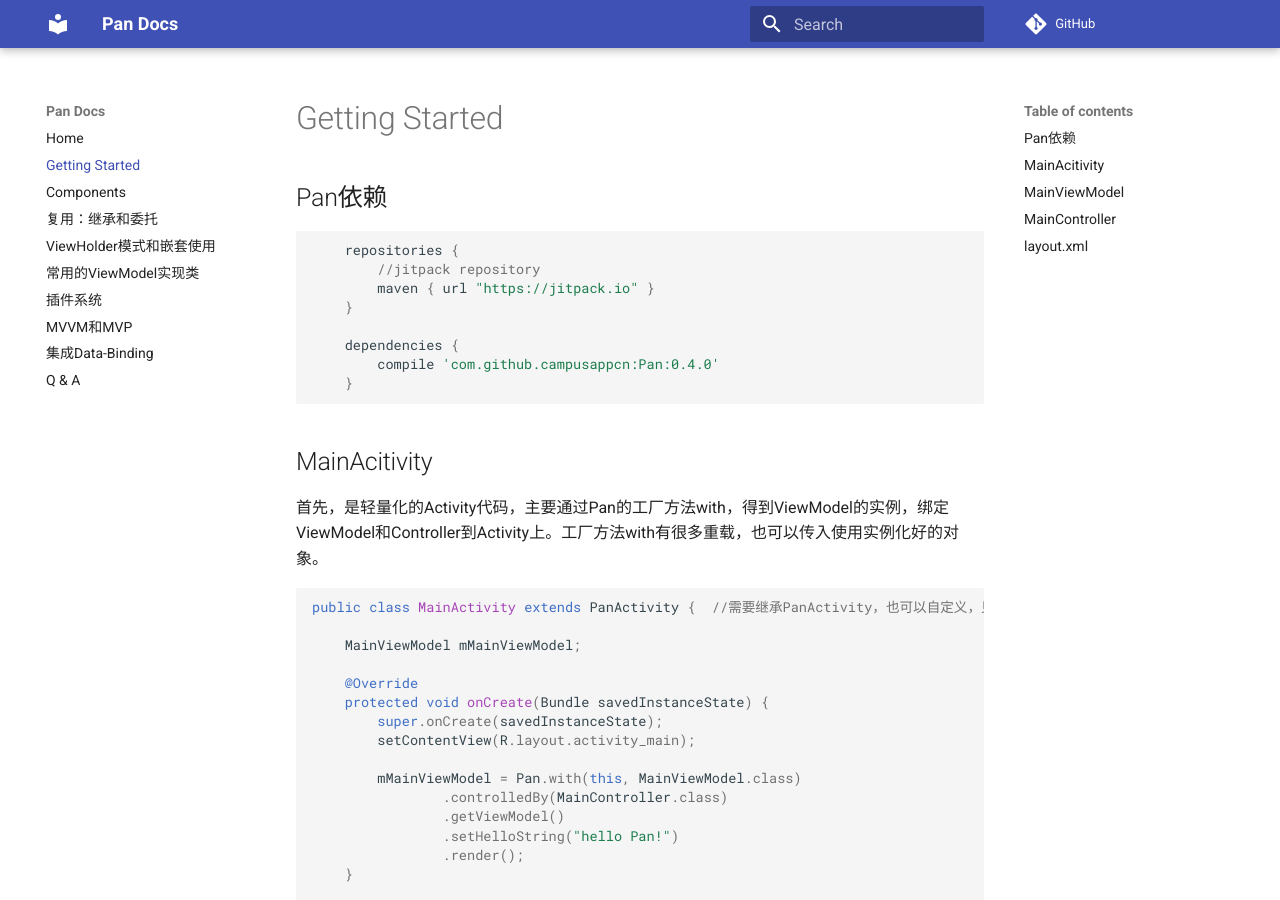
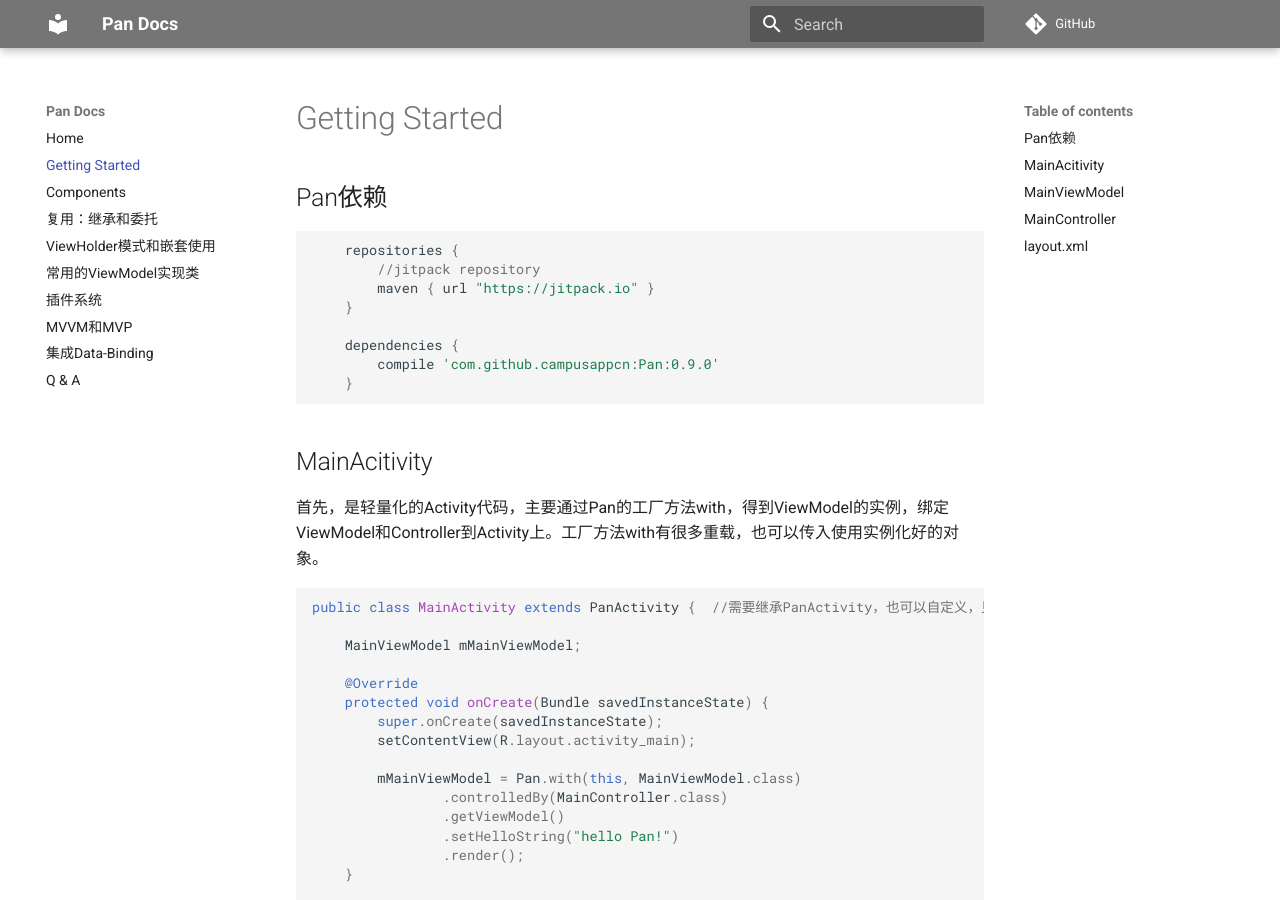
Before and after one commit to campusappcn/Pan-Documentation, an MkDocs documentation site: the page built from docs/Getting_Started.md, in a window 1280 px wide and 900 px high. Built offline with MkDocs 1.6.1 and Material for MkDocs 9.7.7, drawn with Linux system fonts in a browser that asks for light colours; comment, search, counter and statistics services are not loaded; old or Windows-style settings are respelled for this version of MkDocs; some of the changed text lies outside the part shown.

Commit message:
升级到0.9.0

````diff
--- a/docs/Getting_Started.md
+++ b/docs/Getting_Started.md
@@ -9,7 +9,7 @@
 	}
 
 	dependencies {
-        compile 'com.github.campusappcn:Pan:0.4.0'
+        compile 'com.github.campusappcn:Pan:0.9.0'
 	}
 ```
 
--- a/mkdocs.yml
+++ b/mkdocs.yml
@@ -13,8 +13,8 @@ extra:
   palette:
   # http://www.materialui.co/colors
   # Valid values are: red, pink, purple, deep purple, indigo, blue, light blue, cyan, teal, green, light green, lime, yellow, amber, orange, deep orange, brown, grey and blue grey. The last three colors can only be used as a primary color.
-    primary: 'indigo'
-    accent: 'light blue'
+    primary: 'grey'
+    accent: 'cyan'
 
 markdown_extensions:
   #https://pythonhosted.org/Markdown/extensions/admonition.html
````
Also changed, not shown: other parts of docs/Getting_Started.md (+2 -0 lines), docs/Components.md (+1 -1 lines).
